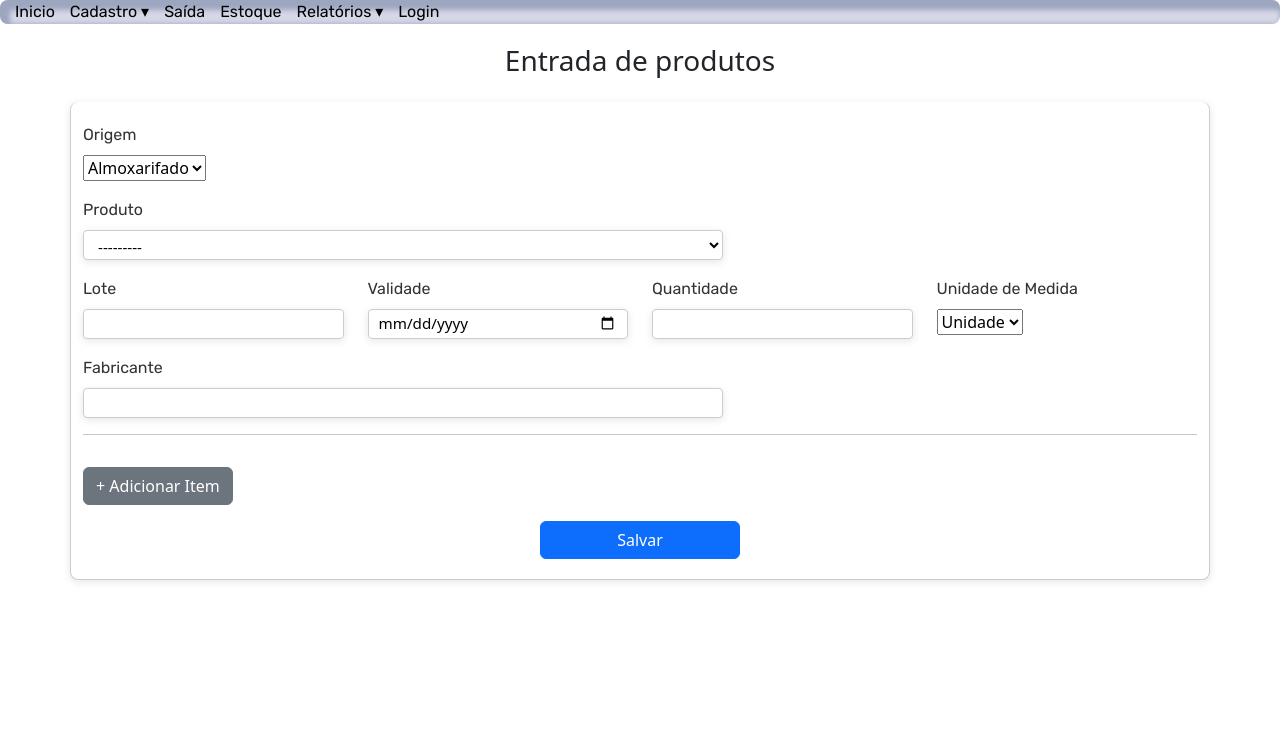
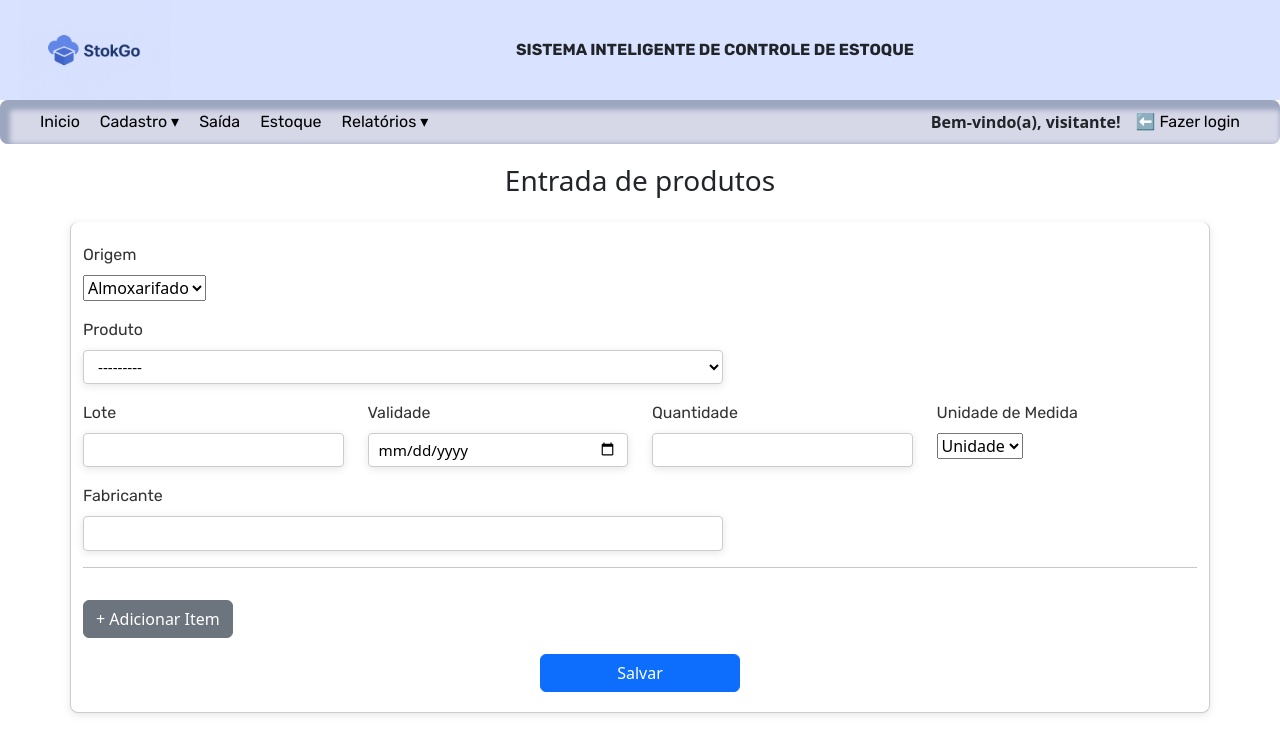
Before and after one commit to taahcaroline/controle-de-estoque, a Django app: page /cadastro/ in a window 1280 px wide. Shown: the top 754 px of the page. Run offline with Django 4.2, Linux system fonts and the light colour scheme; data comes from the database, SQL or seed files in the repository; both versions use the stored data as it was after the commit; some libraries are stand-ins or nearby versions; some web fonts are replaced.

Commit message:
modificacoes

```diff
--- a/inventario/templates/baixa.html
+++ b/inventario/templates/baixa.html
@@ -19,7 +19,7 @@
         </div>
 
         <div class="col-md-6">
-          <label for="requisitante" class="form-label">Estabelecimento Requisitante</label>
+          <label for="requisitante" class="form-label">Estabelecimento Requisitante / Setor </label>
           <input type="text" name="requisitante" id="requisitante" class="form-control" required>
         </div>
       </div>
--- a/inventario/templates/index.html
+++ b/inventario/templates/index.html
@@ -10,10 +10,16 @@
 <link rel="preconnect" href="https://fonts.gstatic.com" crossorigin>
 <link href="https://fonts.googleapis.com/css2?family=Rubik:ital,wght@0,300..900;1,300..900&family=Zalando+Sans+SemiExpanded:ital,wght@0,200..900;1,200..900&family=Zalando+Sans:ital,wght@0,200..900;1,200..900&display=swap" rel="stylesheet">
     <link href="https://cdn.jsdelivr.net/npm/bootstrap@5.3.7/dist/css/bootstrap.min.css" rel="stylesheet" integrity="sha384-LN+7fdVzj6u52u30Kp6M/trliBMCMKTyK833zpbD+pXdCLuTusPj697FH4R/5mcr" crossorigin="anonymous">
+    <link rel='stylesheet' href='https://cdn-uicons.flaticon.com/3.0.0/uicons-regular-straight/css/uicons-regular-straight.css'>
+    <link rel="stylesheet" href="https://cdn.jsdelivr.net/npm/font-awesome/css/font-awesome.min.css">
     <title>Document</title>
 </head>
 <body>
+  <header>
 
+    <img src="{% static 'imagens/logo.png' %}" alt="Logo EstokCloud">
+    <p>Sistema inteligente de controle de estoque</p>
+  </header>
     <!-- Menu -->
     <nav>
       <ul>
@@ -32,17 +38,25 @@
             <li><a href="{% url 'historico_movimentacoes' %}">Histórico de baixas</a></li>
             <li><a href="{% url 'historico_entradas' %}">Histórico de entrada</a></li>
             <li><a href="{% url 'relatorio_consumo_periodo' %}">Consumo por período</a></li>
-
           </ul></li>
-
       </ul>
 
+      <ul class="login-area">
+          <li class="login-name">
               {% if user.is_authenticated %}
-    <li><a class="menu" href="{% url 'logout' %}">Sair</a></li>
+                  <span>Bem-vindo(a), {{ user.first_name|default:user.username }}!</span>
               {% else %}
-    <li><a class="menu" href="{% url 'login' %}">Login</a></li>
+                  <span>Bem-vindo(a), visitante!</span>
               {% endif %}
+          </li>
+          {% if user.is_authenticated %}
+              <li class="login-menu"><a class="menu" href="{% url 'logout' %}">➡️ Sair</a></li>
+          {% else %}
+              <li class="login-menu"><a class="menu" href="{% url 'login' %}">⬅️ Fazer login</a></li>
+          {% endif %}
+      </ul>
   </nav>
+
 
  <body>
 
--- a/inventario/templates/static/CSS/style.css
+++ b/inventario/templates/static/CSS/style.css
@@ -1,138 +1,178 @@
-nav{
-    background-color: #d6d7e7;
-    border-radius: 8px;
-    box-shadow: inset 5px 5px 5px 5px   #9ca6bf;
+header {
+    display: flex;               /* Alinha imagem e texto lado a lado */
+    align-items: center;         /* Centraliza verticalmente */
+    height: 100px;               /* Altura fixa do cabeçalho */
+    background-color: #d9e2ff;   /* Cor de fundo opcional */
+    padding: 0 20px;
+    overflow: hidden;            /* Evita que a imagem extrapole */
+}
+
+/* Imagem no canto esquerdo */
+header img {
+    height: 100%;                /* Ocupa toda a altura do header */
+    width: auto;                 /* Mantém proporção */
+    max-width: 200px;            /* Limita a largura da imagem */
+    object-fit: cover;
+}
+
+/* Texto do cabeçalho */
+header p {
+    margin: 0 auto;           /* Espaço entre imagem e texto */
+    font-size: 16px;
+    text-align: center;
+    font-family: "Rubik", sans-serif;
+    text-transform: uppercase;
+    font-weight: bold;
+}
+/* Estilos gerais de navegação */
+nav, nav ul, nav li {
     list-style: none;
     margin: 0;
     padding: 0;
+}
+
+nav {
+    background-color: #d6d7e7;
+    border-radius: 8px;
+    box-shadow: inset 5px 5px 5px 5px #9ca6bf;
+    display: flex;
+    justify-content: space-between; /* Alinha os itens principais do menu */
+    padding: 10px 20px; /* Adiciona espaçamento dentro do nav */
+}
+
+nav > ul {
     display: flex;
 }
-nav > ul {
-    list-style: none;
-    margin: 0;
-    padding: 0;
-    display: flex;
-  }
 
 nav li {
-    display: inline;
-    margin: 0 0 0 15px;
+    position: relative;
+    display: inline-block;
+    margin-left: 20px;
 }
- nav ul li {
-    position: relative;
-  }
+
+nav li ul {
+    display: none;
+    position: absolute;
+    top: 100%;
+    left: 0;
+    background-color: #d6d7e7;
+    box-shadow: inset 5px 5px 5px 5px #9ca6bf;
+    padding: 0;
+    margin: 0;
+    z-index: 10;
+}
+
+nav li:hover > ul {
+    display: block;
+}
 
 nav a {
-
     display: block;
-    color: #000000;
+    color: #000;
     font-size: 16px;
     text-decoration: none;
     font-family: "Rubik", sans-serif;
 }
 
-nav ul li ul {
-    display: none;           /* escondido por padrão */
-    position: absolute;
-    top: 100%;               /* abaixo do item pai */
-    left: 0;
-    background-color: #d6d7e7;
-    box-shadow: inset 5px 5px 5px 5px   #9ca6bf;
-    padding: 0;
-    margin: 0;
-
-  }
-
-  nav ul li ul li {
+nav li ul li {
     padding: 0;
     height: 40px;
+    margin: 0 auto;
+}
 
-  }
-
-  /* Mostrar submenu ao passar mouse */
-  nav ul li:hover > ul {
-    display: block;
-  }
-
-  /* Links do submenu */
-  nav ul li ul li a {
+nav li ul li a {
     height: 100%;
-    display: flex;           /* Flexbox para centralizar */
-    align-items: center;     /* Centralização vertical */
-    height: 100%;            /* Ocupa toda a altura do <li> */
-    padding: 0 15px;         /* Espaçamento lateral */
-    text-decoration: none;
-    color: #000;
+    display: flex;
+    align-items: center;
+    padding: 0 15px;
     font-family: "Rubik", sans-serif;
     font-size: 16px;
     white-space: nowrap;
+}
 
-  }
+/* Ajustes para a área de login */
+nav .login-area {
+    display: flex;
+    justify-content: flex-end; /* Alinha os itens à direita */
+    align-items: center;
+    margin-left: 20px; /* Espaço à esquerda dos itens de login */
+    margin-right: 20px; /* Adiciona margem à direita para afastar um pouco do canto */
+}
 
-  .relatorio-baixa {
-    font-family: Arial, sans-serif;
-    font-size: 12px;
+nav .login-area li {
+    margin-left: 15px; /* Diminui a distância entre os itens de login */
 }
+
+nav .login-name {
+    font-size: 16px;
+    font-weight: bold;
+}
+
+nav .login-menu a {
+    font-size: 16px;
+    color: #000;
+    font-weight: normal;
+}
+
+/* Estilos de formatação de texto */
 h1 .h1-relatorios {
     text-align: center;
     font-size: 18px;
     margin-bottom: 20px;
 }
 
-h3{
+h3 {
     padding-top: 20px;
     text-align: center;
 }
+
+.footer {
+    text-align: center;
+    margin-top: 30px;
+    font-size: 10px;
+}
+
+/* Estilos de tabela */
 table {
     width: 100%;
     border-collapse: collapse;
     margin-bottom: 20px;
 }
+
 table, th, td {
     border: 1px solid #ddd;
 }
+
 th, td {
     padding: 8px;
     text-align: left;
 }
+
 th {
     background-color: #f2f2f2;
 }
-.footer {
-    text-align: center;
-    margin-top: 30px;
-    font-size: 10px;
-}
-/* Ajuste geral dos inputs */
+
+/* Estilos de inputs */
 #id_produto, #id_lote, #id_validade, #id_quantidade,
-#id_fornecedor, #id_unidade_medida, #id_cadproduto {
+#id_fornecedor, #id_unidade_medida, #id_cadproduto,
+#id_nome {
     width: 100%;
-    height: 30px;
     background-color: #ffffff;
     border: 1px solid #ccc;
     border-radius: 4px;
+    font-size: 0.95rem;
     padding: 5px 10px;
-    font-size: 0.95rem;
     box-shadow: 0 2px 8px rgba(0,0,0,0.1);
-
-
 }
 
+#id_lote, #id_validade, #id_quantidade {
+    margin-right: 0;  /* Remove espaçamento extra */
+}
 
-#id_lote, #id_validade, #id_quantidade {
-    margin-right: 0; /* Remove espaçamento extra */
-
-}
-/* Ajuste apenas para o campo Produto do cadastro */
 #id_nome {
-    width: 100%;          /* ocupa toda a largura */
-    height: 35px;         /* aumenta a altura */
-    background-color: #ffffff;
-    border: 1px solid #ccc;
-    border-radius: 4px;
-    padding: 8px 10px;    /* deixa o texto mais confortável */
-    font-size: 1rem;
-    box-shadow: 0 2px 8px rgba(0,0,0,0.1);
+    height: 35px;  /* Aumenta a altura */
+    font-size: 1rem;  /* Ajuste no tamanho da fonte */
+    padding: 8px 10px;  /* Deixa o texto mais confortável */
 }
 
 /* Container */
@@ -145,10 +185,12 @@ th {
     border: 1px solid #ccc;
     border-top: none;
     box-shadow: 0 2px 8px rgba(0,0,0,0.1);
-
 }
 
-form .form-label {
+/* Formatação dos campos de formulário */
+form .form-label,
+form .form-control,
+form .form-group {
     font-family: "Rubik", sans-serif;
     font-size: 16px !important;
     color: #333 !important;
@@ -158,29 +200,9 @@ form .form-label {
     font-variation-settings: "wdth" 100;
 }
 
-form .form-control {
-    font-family: "Rubik", sans-serif;
-    font-size: 16px !important;
-    color: #333 !important;
-    font-optical-sizing: auto;
-    font-weight: weight;
-    font-style: normal;
-    font-variation-settings: "wdth" 100;
-}
-
-
 form .form-group {
-    font-family: "Rubik", sans-serif;
-    font-size: 16px !important;
-    color: #333 !important;
-    font-optical-sizing: auto;
-    font-weight: weight;
-    font-style: normal;
-    font-variation-settings: "wdth" 100;
     padding-top: 10px;
 }
-
-
 
 /* Botão */
 button[type="submit"] {
@@ -189,17 +211,21 @@ button[type="submit"] {
     margin: 20px auto 0;
 }
 
-.login{
+/* Estilos adicionais */
+.login {
     margin-top: 20px;
 }
 
-.card{
+.card {
     margin: 0 auto;
 }
-.jumbotron{
+
+.jumbotron {
     padding-top: 20px;
     margin: 0 20px 20px;
 }
+
+
 .color1 {color: #000000;}
 .color2 {color: #171924;}
 .color3 {color: #565967;}
--- a/inventario/views.py
+++ b/inventario/views.py
@@ -5,11 +5,9 @@ from .forms import CadastroitensForm, CadastroprodutoForm, CustomLoginForm, Regi
 from .models import Cadastroitens, Produto, Movimentacao, MovimentacaoItem
 from django.contrib import messages
 from django.http import JsonResponse, HttpResponse
-from django.db.models import Q
+from django.db.models import Q, Sum
 from django.utils.timezone import now
-from datetime import timedelta
-from datetime import datetime
-from django.db.models import Sum
+from datetime import timedelta, datetime
 from django.template.loader import render_to_string
 from fpdf import FPDF
 from django.contrib.auth import authenticate, login, logout
@@ -33,13 +31,13 @@ def login_view(request):
             username = form.cleaned_data['username']
             password = form.cleaned_data['password']
 
-            # Autenticar o usuário
+
             user = authenticate(request, username=username, password=password)
 
             if user is not None:
                 login(request, user)
-                messages.success(request, f'Bem-vindo, {user.username}!')
-                return redirect('home')  # Redirecionar para a página inicial ou outro destino
+                # messages.success(request, f'Bem-vindo, {user.username}!')
+                return redirect('home')
             else:
                 messages.error(request, 'Usuário ou senha incorretos.')
         else:
@@ -52,9 +50,9 @@ def login_view(request):
 def logout_view(request):
     logout(request)
     messages.success(request, 'Você saiu da sua conta com sucesso.')
-    return redirect('login')  # Redireciona para a página de login
+    return redirect('login')
 
-# Create your views here.
+
 def home(request):
     return render(request, 'index.html')
 
@@ -175,7 +173,7 @@ def baixa_estoque(request):
 
     return render(request, 'baixa.html', {'produtos': produtos})
 
-# ------------------ Retorna lotes via AJAX ------------------
+
 def get_lotes(request, produto_id):
     lotes = Cadastroitens.objects.filter(produto_id=produto_id).select_related('produto').values(
         'id', 'lote', 'validade', 'fornecedor', 'produto__descricao'
@@ -219,80 +217,6 @@ def estoque(request):
         'filtro': filtro,
         'today': hoje, })
 
-def estoquegeral(request):
-    busca = request.GET.get('q')
-    filtro = request.GET.get('filtro')
-    hoje = now().date()
-    prazo_curto = hoje + timedelta(days=30)
-
-    # Itens agrupados (resumo por lote)
-    itens_agrupados = (
-        Cadastroitens.objects
-        .values(
-            'produto',
-            'produto__nome',
-            'produto__descricao',
-            'lote',
-            'validade',
-            'fornecedor',
-            'unidade',
-        )
-        .annotate(
-            quantidade_total=Sum('quantidade')
-        )
-        .order_by('produto__nome', 'validade')
-    )
-
-    # Itens individuais (detalhados)
-    itens_individuais = Cadastroitens.objects.select_related('produto').all().order_by('produto__nome', 'validade')
-
-    # Filtros
-    if busca:
-        itens_agrupados = itens_agrupados.filter(
-            Q(produto__nome__icontains=busca) |
-            Q(fornecedor__icontains=busca) |
-            Q(lote__icontains=busca)
-        )
-        itens_individuais = itens_individuais.filter(
-            Q(produto__nome__icontains=busca) |
-            Q(fornecedor__icontains=busca) |
-            Q(lote__icontains=busca)
-        )
-
-    if filtro == "vencidos":
-        itens_agrupados = itens_agrupados.filter(validade__lt=hoje)
-        itens_individuais = itens_individuais.filter(validade__lt=hoje)
-    elif filtro == "validade_proxima":
-        itens_agrupados = itens_agrupados.filter(validade__range=[hoje, prazo_curto])
-        itens_individuais = itens_individuais.filter(validade__range=[hoje, prazo_curto])
-    elif filtro == "estoque_baixo":
-        itens_agrupados = itens_agrupados.filter(quantidade_total__lt=10)
-        itens_individuais = itens_individuais.filter(quantidade__lt=10)
-    elif filtro == "disponivel":
-        itens_agrupados = itens_agrupados.filter(quantidade_total__gt=0, validade__gte=hoje)
-        itens_individuais = itens_individuais.filter(quantidade__gt=0, validade__gte=hoje)
-
-    return render(request, 'estoquegeral.html', {
-        'itens_agrupados': itens_agrupados,
-        'itens_individuais': itens_individuais,
-        'busca': busca,
-        'filtro': filtro,
-        'today': hoje,
-    })
-
-
-
-def editar_lote(request, produto_id, lote):
-    itens = Cadastroitens.objects.filter(produto_id=produto_id, lote=lote)
-
-    if request.method == 'POST':
-        nova_quantidade = request.POST.get('quantidade')
-        for item in itens:
-            item.quantidade = nova_quantidade
-            item.save()
-        return redirect('estoquegeral')
-
-    return render(request, 'editar_lote.html', {'itens': itens})
 
 def editar_estoque(request, item_id):
     item = get_object_or_404(Cadastroitens, id=item_id)
@@ -368,7 +292,7 @@ def gerar_relatorio_pdf(request, movimentacao_id):
         pdf.cell(30, 10, unidade, border=1)
         pdf.ln()
 
-    # Gera o conteúdo do PDF em memória
+    # Gera o conteúdo do PDF
     pdf_output = pdf.output(dest='S').encode('latin1')
 
     response = HttpResponse(pdf_output, content_type='application/pdf')
```
Also changed, not shown: db.sqlite3, inventario/templates/static/imagens/logo.png (added). Lines whose indentation alone changed are shown as unchanged.
